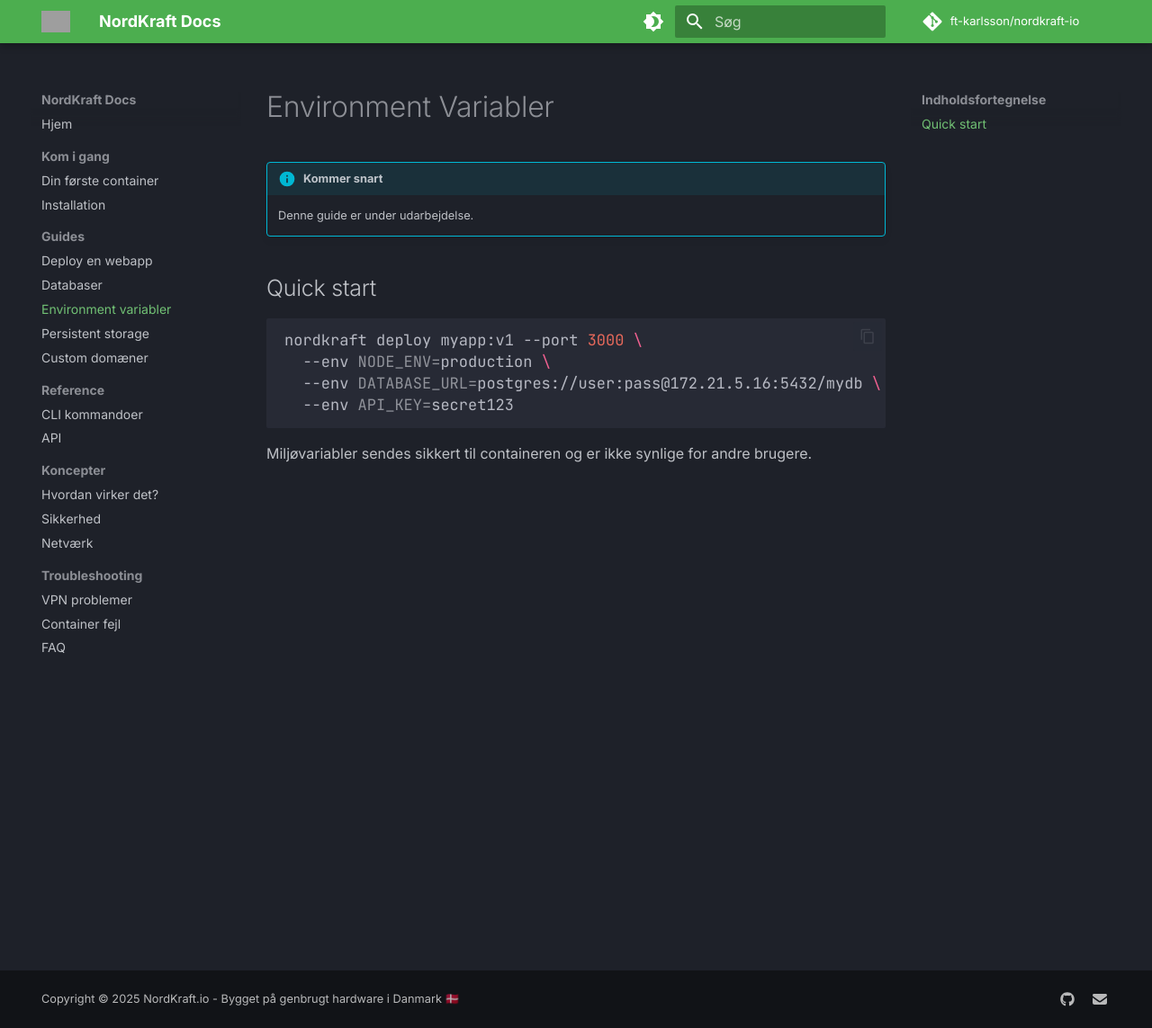
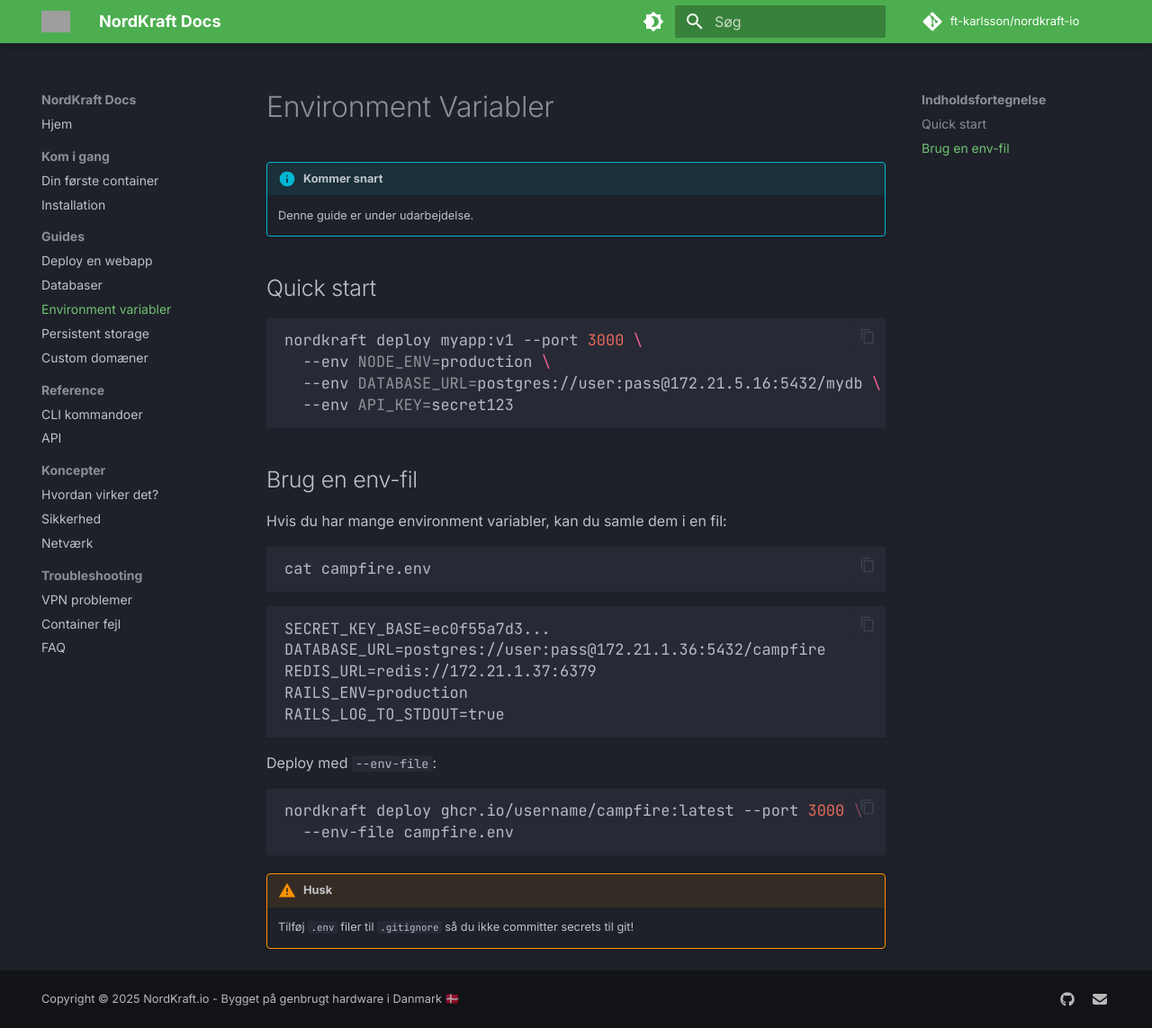
Before and after one commit to ft-karlsson/nordkraft-io, an MkDocs documentation site: the page built from docs/guides/environment.md, in a window 1280 px wide and 1143 px high. Shown: the whole window at 90% size. Built offline with MkDocs 1.6.1 and Material for MkDocs 9.7.7, drawn with Linux system fonts in a browser that asks for light colours; comment, search, counter and statistics services are not loaded; grey boxes are pictures that could not be loaded.

Commit message:
add icon

````diff
--- a/docs/guides/environment.md
+++ b/docs/guides/environment.md
@@ -12,4 +12,25 @@ nordkraft deploy myapp:v1 --port 3000 \
   --env API_KEY=secret123
 ```
 
-Miljøvariabler sendes sikkert til containeren og er ikke synlige for andre brugere.
+## Brug en env-fil
+
+Hvis du har mange environment variabler, kan du samle dem i en fil:
+```bash
+cat campfire.env
+```
+```
+SECRET_KEY_BASE=ec0f55a7d3...
+DATABASE_URL=postgres://user:pass@172.21.1.36:5432/campfire
+REDIS_URL=redis://172.21.1.37:6379
+RAILS_ENV=production
+RAILS_LOG_TO_STDOUT=true
+```
+
+Deploy med `--env-file`:
+```bash
+nordkraft deploy ghcr.io/username/campfire:latest --port 3000 \
+  --env-file campfire.env
+```
+
+!!! warning "Husk"
+    Tilføj `.env` filer til `.gitignore` så du ikke committer secrets til git!
--- a/mkdocs.yml
+++ b/mkdocs.yml
@@ -26,8 +26,8 @@ theme:
   font:
     text: Inter
     code: JetBrains Mono
-  logo: assets/logo.svg
-  favicon: assets/favicon.png
+  logo: assets/nk_icon.png
+  favicon: assets/nk_icon.png
   features:
     - navigation.instant
     - navigation.tracking
````
Also changed, not shown: docs/concepts/how-it-works.md (+5 -5 lines), docs/concepts/security.md (+3 -11 lines), docs/index.md (+6 -4 lines).
